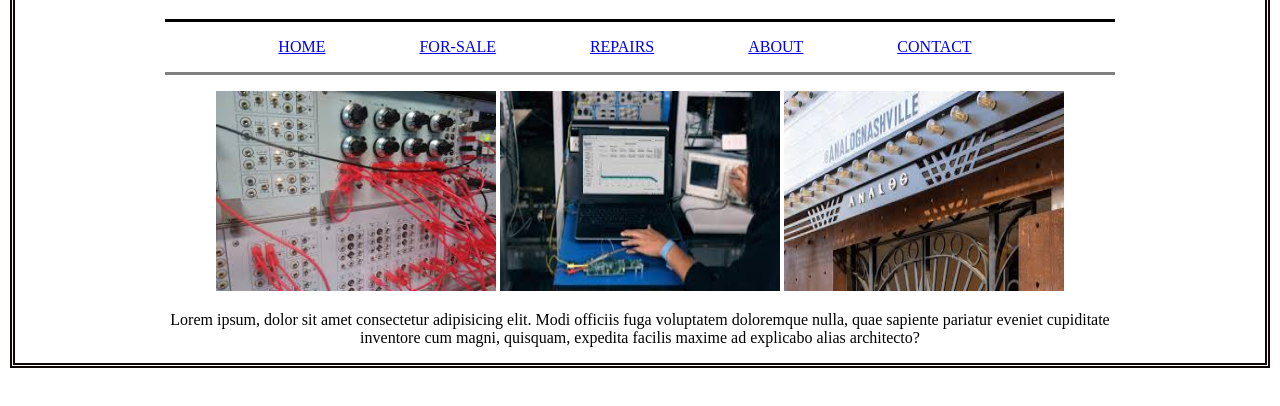
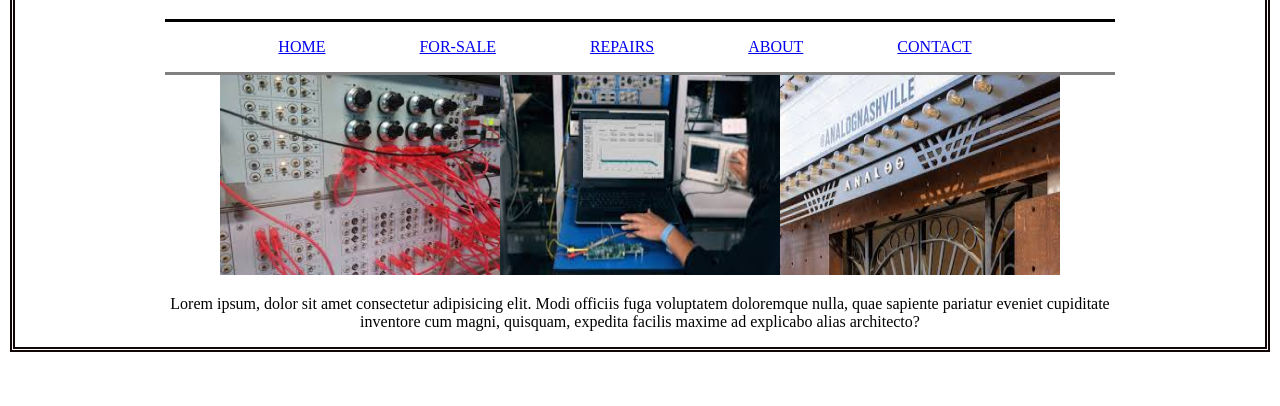
Before and after one commit to shahidali92/CSS-Assignment.1.3, a plain HTML site: page Assignment.1.3/index.html in a window 1280 px wide. Shown: the part 150-556 px from the top of the page. Drawn offline with Linux system fonts and the light colour scheme.

Commit message:
Update index.html

```diff
--- a/Assignment.1.3/index.html
+++ b/Assignment.1.3/index.html
@@ -125,8 +125,7 @@
             <li> <a href="contact.html">CONTACT</a></li>
         </ul>
     </header>
-
-<p><img src="./image/images.jfif" alt="" width="280px" height="200px"> <img src="./image/images (2).jfif" alt="" width="280px" height="200px"> <img src="./image/images (5).jfif" alt="" width="280px" height="200px"></p>
+    <img src="./image/images.jfif" alt="" width="280px" height="200px"><img src="./image/images (2).jfif" alt="" width="280px" height="200px"><img src="./image/images (5).jfif" alt="" width="280px" height="200px">
 
 
     <p>Lorem ipsum, dolor sit amet consectetur adipisicing elit. Modi officiis fuga voluptatem doloremque nulla, quae sapiente pariatur eveniet cupiditate inventore cum magni, quisquam, expedita facilis maxime ad explicabo alias architecto?</p>
```
